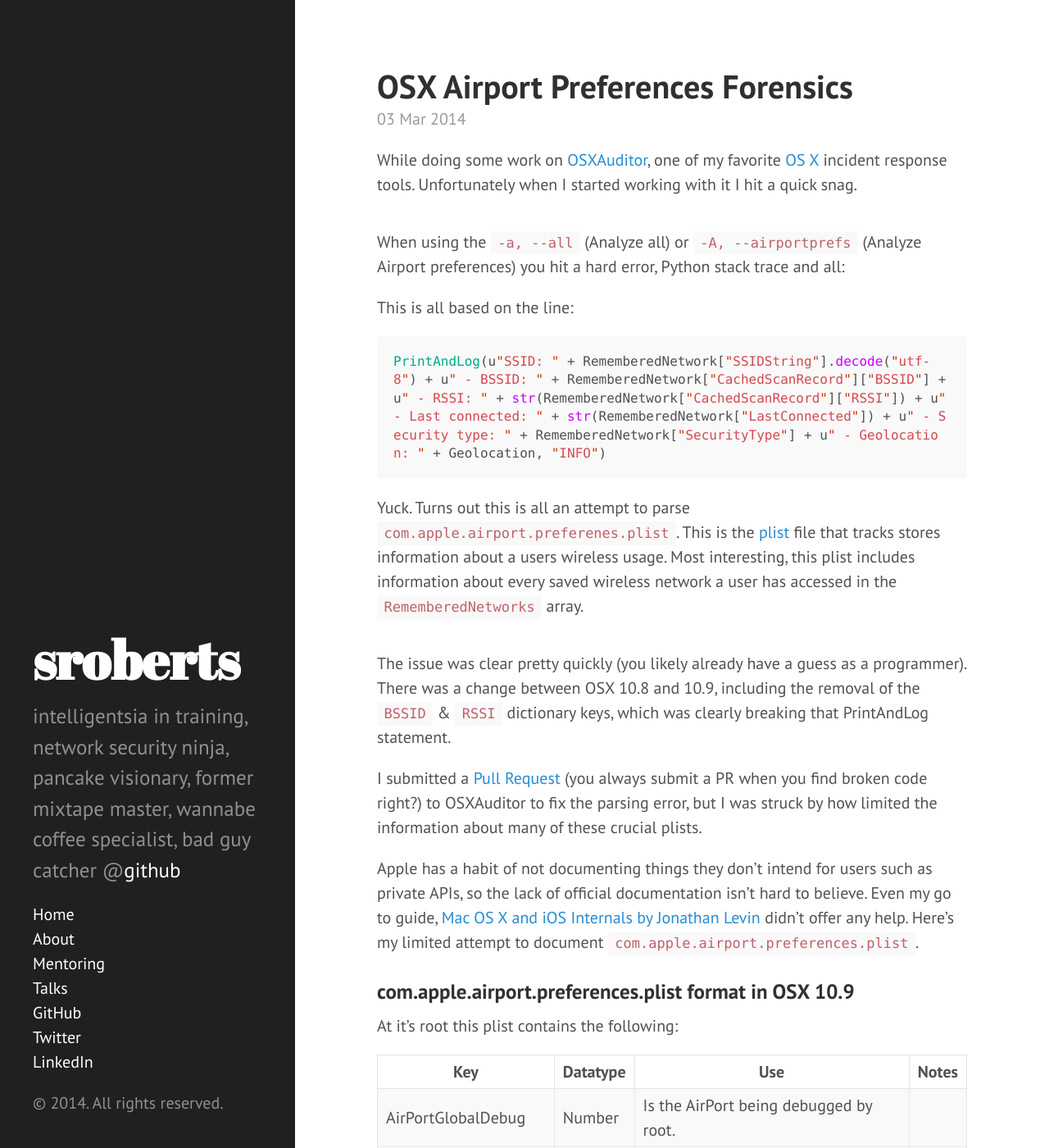
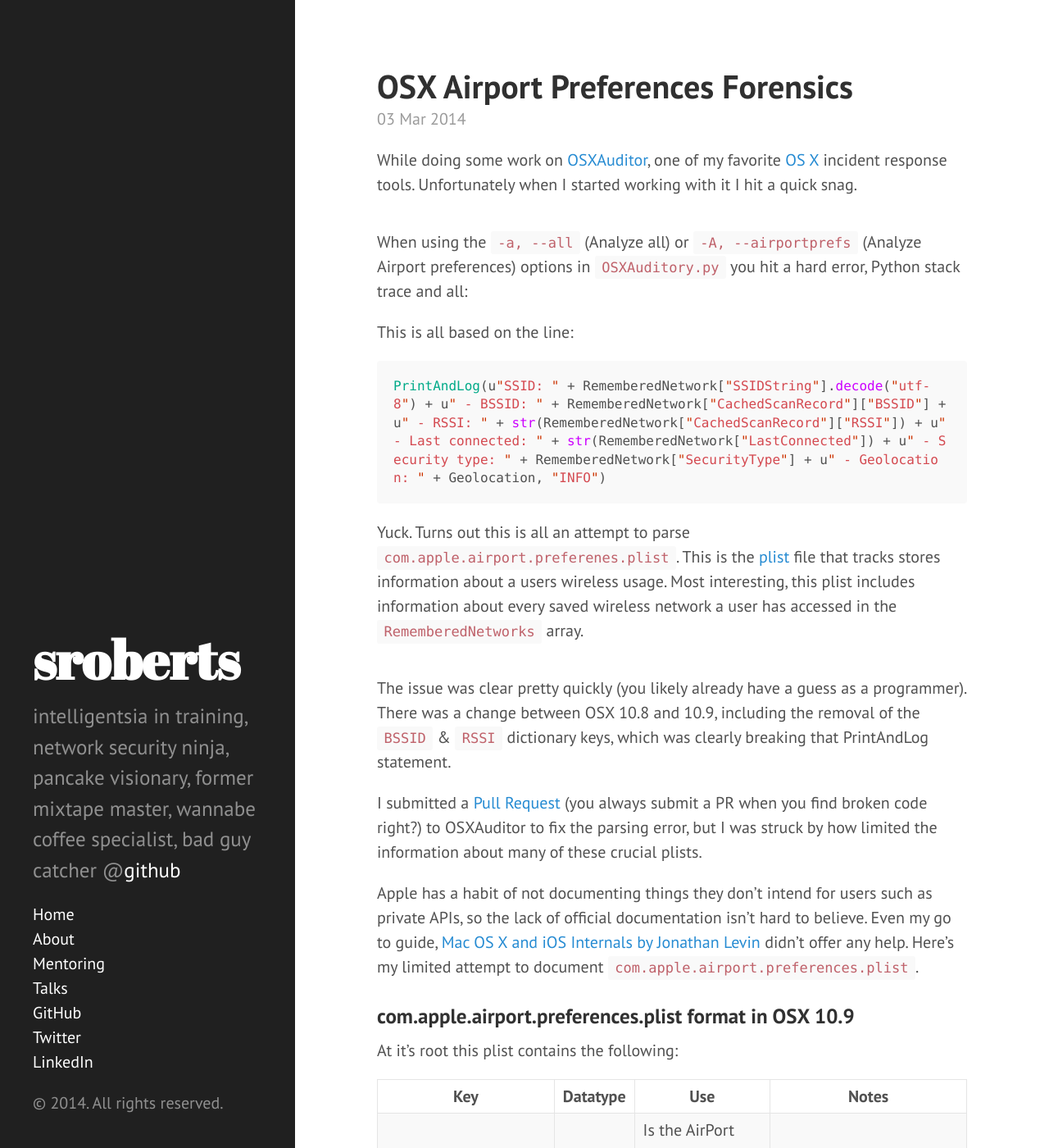
Before and after one commit to sroberts/sroberts.github.io, a Jekyll site: the page built from _posts/2014-03-03-osx-airport-changes.md, in a window 1280 px wide and 1400 px high. Shown: the whole window at 82% size. Built offline with Jekyll 4.4.1, drawn with Linux system fonts in a browser that asks for light colours; Markdown is read by kramdown in place of the engine named in the settings; some of the changed text lies outside the part shown.

Commit message:
a little more text, but almost done

````diff
--- a/_posts/2014-03-03-osx-airport-changes.md
+++ b/_posts/2014-03-03-osx-airport-changes.md
@@ -7,7 +7,7 @@
 
 ![](./public/osxauditor-error.png)
 
-When using the ```-a, --all``` (Analyze all) or ```-A, --airportprefs``` (Analyze Airport preferences) you hit a hard error, Python stack trace and all:
+When using the ```-a, --all``` (Analyze all) or ```-A, --airportprefs``` (Analyze Airport preferences) options in ```OSXAuditory.py``` you hit a hard error, Python stack trace and all:
 
 This is all based on the line:
 
````
Also changed, not shown: other parts of _posts/2014-03-03-osx-airport-changes.md (+3 -1 lines).
